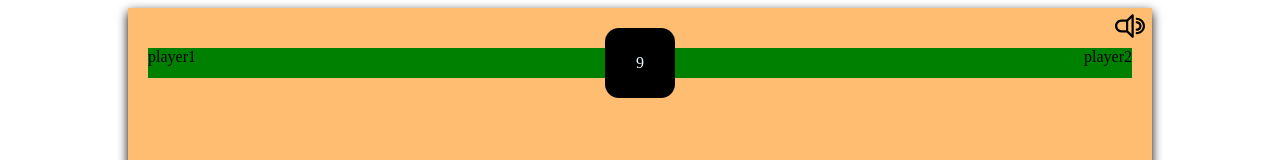
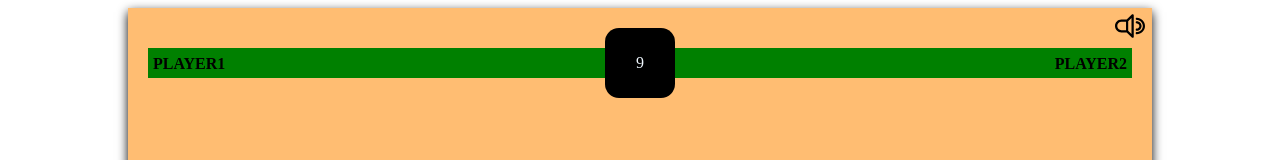
Before and after one commit to StoyanBanov/fighting-game, a plain HTML site: page index.html in a window 1280 px wide. Both pictures are taken after a click on the link "Play". Shown: the top 160 px of the page. Drawn offline with Linux system fonts and the light colour scheme.

Commit message:
bump health bar style

```diff
--- a/style.css
+++ b/style.css
@@ -36,11 +36,6 @@ section {
     width: 100%;
 }
 
-.left {
-    display: flex;
-    justify-content: flex-end;
-}
-
 .leftHealthBar,
 .rightHealthBar {
     height: 30px;
@@ -69,8 +64,10 @@ section {
 }
 
 .label {
+    padding: 5px;
+    text-transform: uppercase;
     position: absolute;
-    top: 0;
+    top: 2px;
     bottom: 0;
 }
 
--- a/views/game.js
+++ b/views/game.js
@@ -8,13 +8,13 @@ export const gameView = () => {
             <div class="left">
                 <div class="leftHealthBar"></div>
                 <div id="leftBar" class="leftHelperBar"></div>
-                <div class="label label-left">player1</div>
+                <div class="label label-left"><strong>player1</strong></div>
             </div>
             <div class="timer"></div>
             <div class="right">
                 <div class="rightHealthBar"></div>
                 <div id="rightBar" class="rightHelperBar"></div>
-                <div class="label label-right">player2</div>
+                <div class="label label-right"><strong>player2</strong></div>
             </div>
         </div>
         <div class="result">
```
